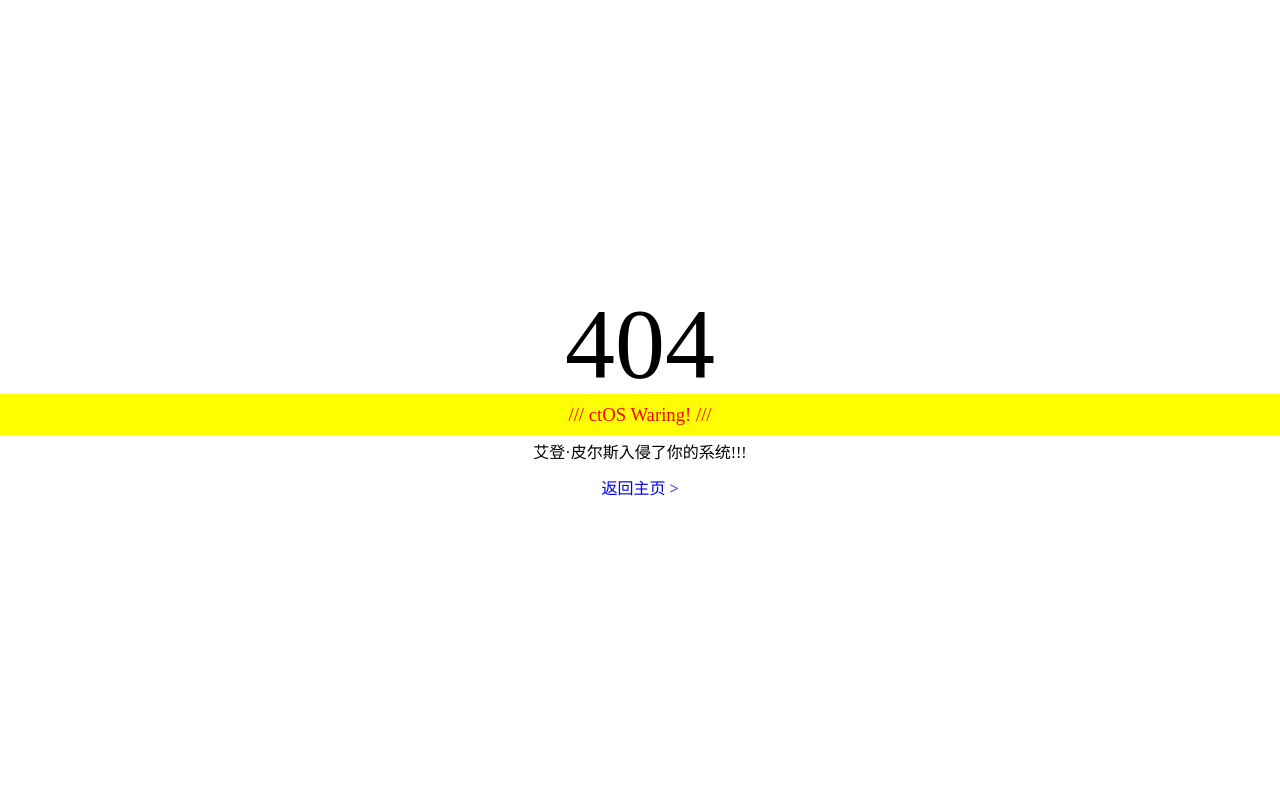
After one commit to Watch-Dogs-HIT/Watch_Dogs-Server, a Python web app: template templates/404.html in a window 1280 px wide. The commit adds this page. Run offline with Jinja, Linux system fonts and the light colour scheme; the template is opened without the code that fills it, so the values that code supplies are empty.

Commit message:
add : 404 page

```diff
--- /dev/null
+++ b/templates/404.html
@@ -0,0 +1,55 @@
+<!DOCTYPE html>
+<html xmlns="http://www.w3.org/1999/xhtml">
+<head>
+    <meta charset="UTF-8"/>
+    <meta name="viewport" content="width=device-width, initial-scale=1">
+    <meta name="robots" content="none"/>
+    <title>404 Not Found</title>
+    <!--logo-->
+    <link rel="shortcut icon" type="image/x-icon" href="../static/Watch_Dogs.jfif"/>
+    <style>
+        * {
+            font-family: "Microsoft Yahei";
+            margin: 0;
+            font-weight: lighter;
+            text-decoration: none;
+            text-align: center;
+            line-height: 2.2em;
+        }
+
+        html, body {
+            height: 100%;
+        }
+
+        h1 {
+            font-size: 100px;
+            line-height: 1em;
+        }
+
+        table {
+            width: 100%;
+            height: 100%;
+            border: 0;
+        }
+    </style>
+</head>
+<body>
+<table cellspacing="0" cellpadding="0">
+    <tr>
+        <td>
+            <table cellspacing="0" cellpadding="0">
+                <tr>
+                    <td>
+                        <h1>404</h1>
+                        <h3 style="background-color:yellow;color: red">/// ctOS Waring! /// </h3>
+                        <p>艾登·皮尔斯入侵了你的系统!!!<br/>
+                            <a href="/">返回主页 ></a>
+                        </p>
+                    </td>
+                </tr>
+            </table>
+        </td>
+    </tr>
+</table>
+</body>
+</html>
--- a/templates/index.html
+++ b/templates/index.html
@@ -228,6 +228,11 @@
 <!--<script src="../static/js/easypiechart-data.js"></script>-->
 <!-- Custom Js -->
 <!--<script src="../static/js/custom-scripts.js"></script>-->
+<script src="../static/js/dataTables/jquery.dataTables.js"></script>
+<script src="../static/js/dataTables/dataTables.bootstrap.js"></script>
+<!--带search及换行的table,太难看= =!-->
+<!--$('#host_table').dataTable();-->
+<!--$('#process_table').dataTable();-->
 <!--页面逻辑-->
 <script>
     // 加载页面
@@ -285,6 +290,7 @@
             error: function (msg) {
                 alert("请求超时,请检查后台服务器状态" + msg);
             }
+
         });
     });
 
--- a/url.py
+++ b/url.py
@@ -23,5 +23,6 @@ HANDLERS = [
     (r'/host', HostHandler),  # 主机
     (r'/host/([0-9]+)', HostInfoHandler),  # 主机信息
     (r'/process', ProcessHandler),  # 进程
-    (r'/process/([0-9]+)', ProcessInfoHandler)  # 进程信息
+    (r'/process/([0-9]+)', ProcessInfoHandler),  # 进程信息
+    (r'.*', NotFoundHandler)  # 404
 ]
```
Also changed, not shown: handlers/__init__.py (+29 -1 lines).
